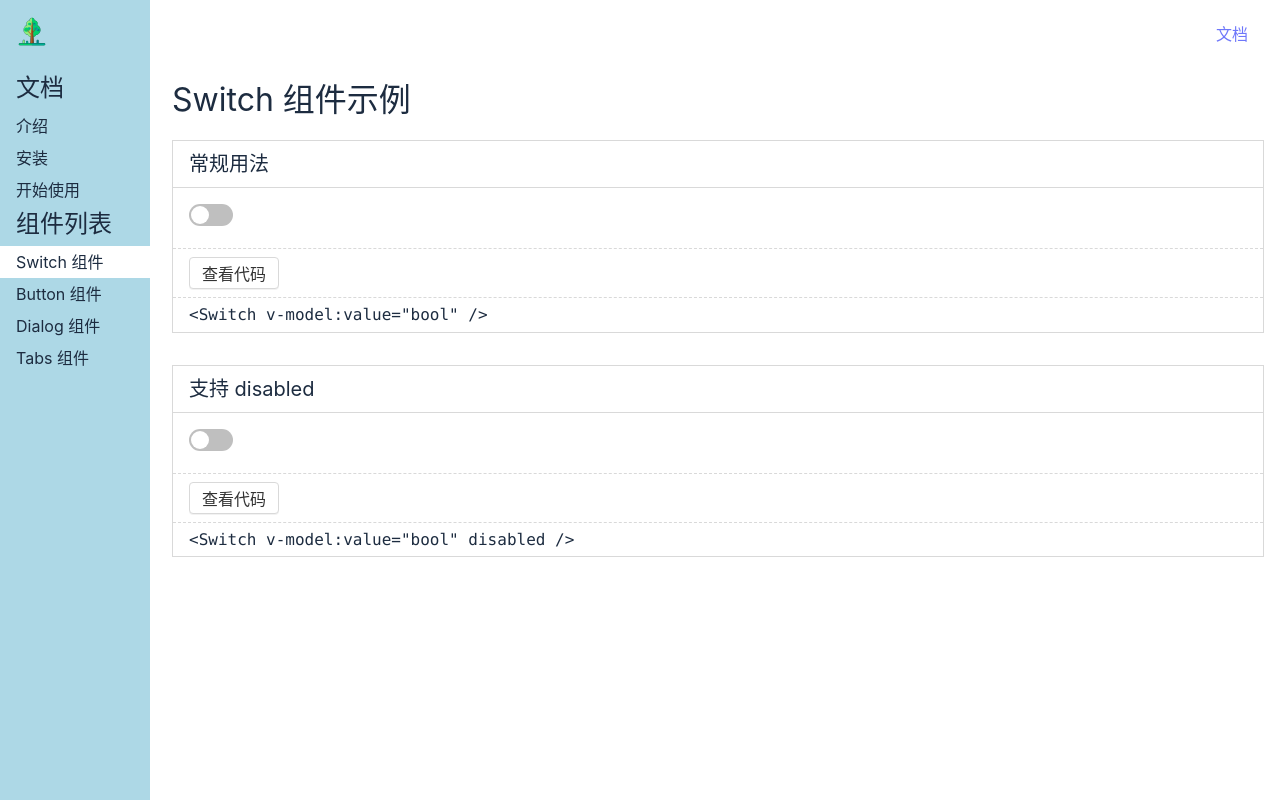
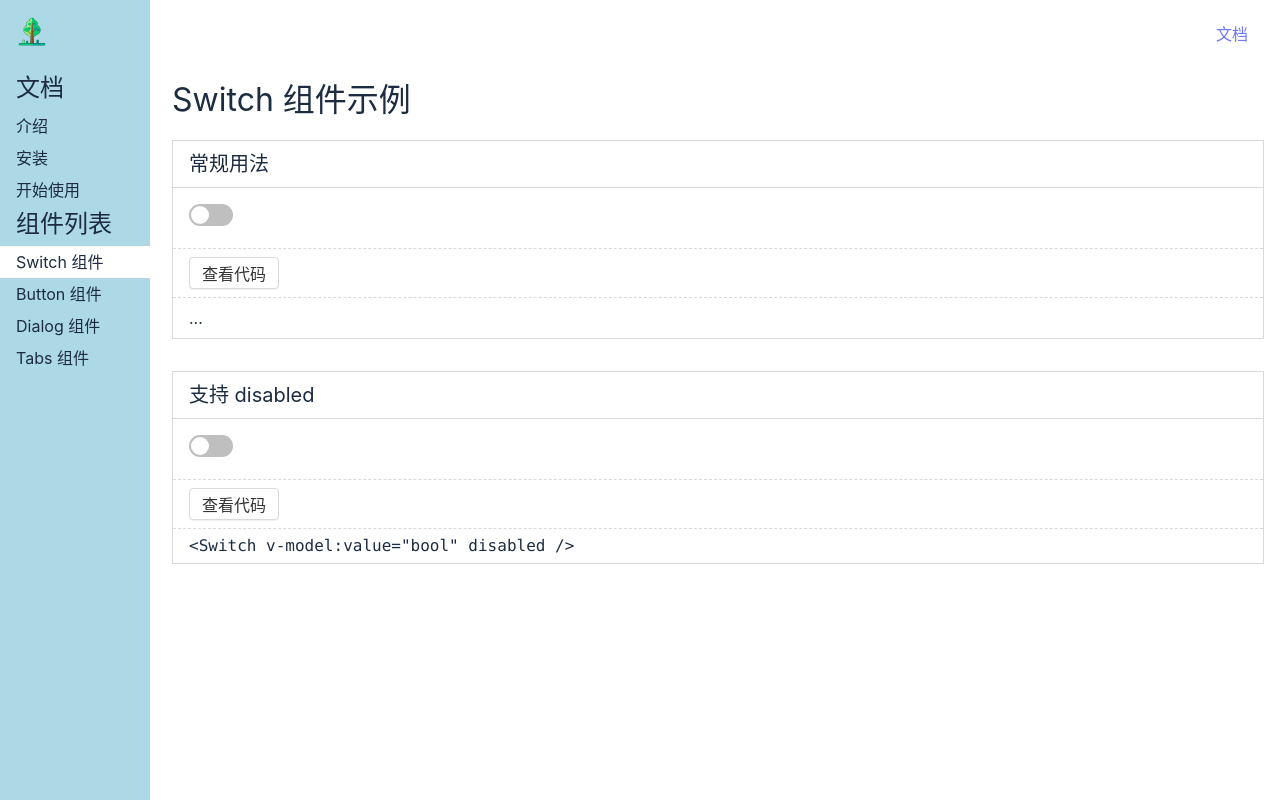
Before and after one commit to JFrank2019/y-vue3-ui, a Vue app: page /#/doc/switch in a window 1280 px wide. Built offline with nearby package versions, Linux system fonts and the light colour scheme.

Commit message:
抽离用户需要拷贝的代码

```diff
--- /dev/null
+++ b/src/components/Switch1.demo.vue
@@ -0,0 +1,15 @@
+<template>
+  <Switch v-model:value="bool" />
+</template>
+
+<script lang="ts">
+import Switch from '../lib/Switch.vue'
+import { ref } from 'vue'
+export default {
+  components: { Switch },
+  setup() {
+    const bool = ref(false)
+    return { bool }
+  }
+}
+</script>
--- /dev/null
+++ b/src/components/Switch2.demo.vue
@@ -0,0 +1,15 @@
+<template>
+  <Switch v-model:value="bool" disabled />
+</template>
+
+<script lang="ts">
+import Switch from '../lib/Switch.vue'
+import { ref } from 'vue'
+export default {
+  components: { Switch },
+  setup() {
+    const bool = ref(false)
+    return { bool }
+  }
+}
+</script>
--- a/src/components/SwitchDemo.vue
+++ b/src/components/SwitchDemo.vue
@@ -4,19 +4,17 @@
     <div class="demo">
       <h2>常规用法</h2>
       <div class="demo-component">
-        <Switch v-model:value="bool" />
+        <Switch1Demo />
       </div>
       <div class="demo-actions">
         <Button>查看代码</Button>
       </div>
-      <div class="demo-code">
-        <pre>&lt;Switch v-model:value="bool" /&gt;</pre>
-      </div>
+      <div class="demo-code">...</div>
     </div>
     <div class="demo">
       <h2>支持 disabled</h2>
       <div class="demo-component">
-        <Switch v-model:value="bool" disabled />
+        <Switch2Demo />
       </div>
       <div class="demo-actions">
         <Button>查看代码</Button>
@@ -29,11 +27,12 @@
 </template>
 
 <script lang="ts">
-import Switch from '../lib/Switch.vue'
 import Button from '../lib/Button.vue'
+import Switch1Demo from './Switch1.demo.vue'
+import Switch2Demo from './Switch2.demo.vue'
 import { ref } from 'vue'
 export default {
-  components: { Button, Switch },
+  components: { Switch1Demo, Switch2Demo, Button },
   setup() {
     const bool = ref(false)
     return { bool }
```
